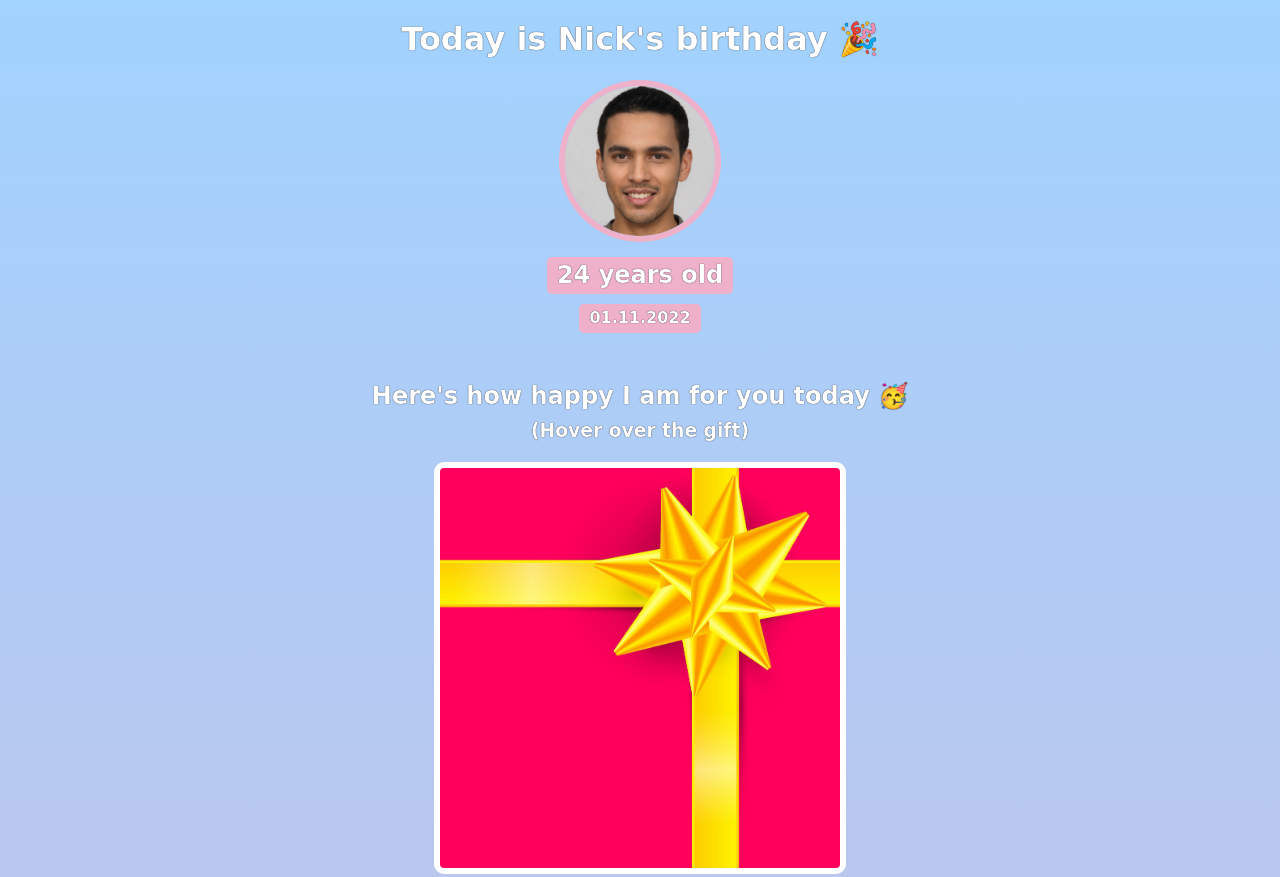
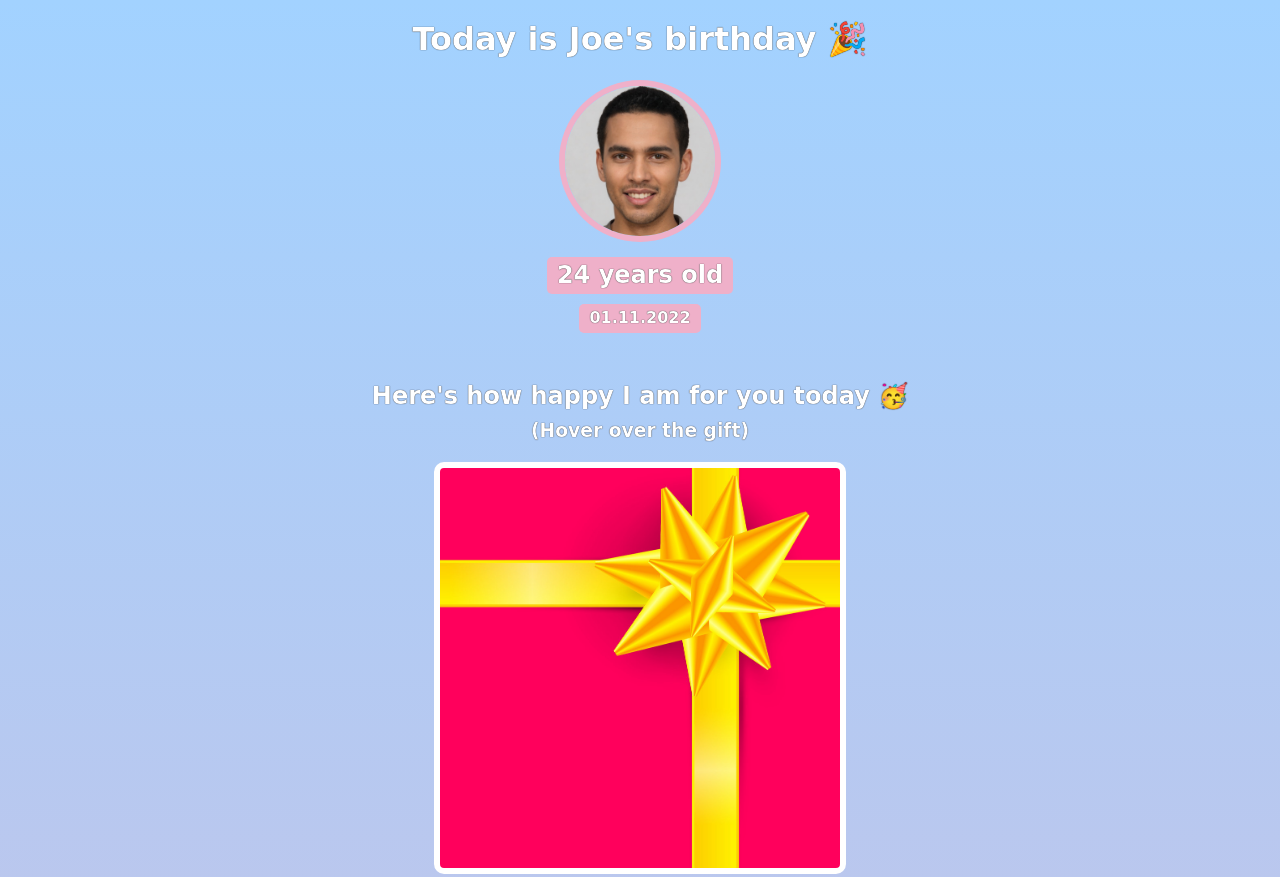
Before and after one commit to AdrianRMIT/birthday-gift-site, a website built with Vite: page index.html in a window 1280 px wide. Shown: the top 877 px of the page. Built offline with nearby package versions, Linux system fonts and the light colour scheme; a web font is replaced by a local one.

Commit message:
Update index.html

```diff
--- a/index.html
+++ b/index.html
@@ -7,7 +7,7 @@
     </head>
     <body>
         <div id="header">
-            <h1>Today is Nick's birthday 🎉</h1>
+            <h1>Today is Joe's birthday 🎉</h1>
             <img id="bff-img" src="images/nick.jpg">
             <h2 id="bday-age">24 years old</h2>
             <h4 id="bday-date">01.11.2022</h4>
```
